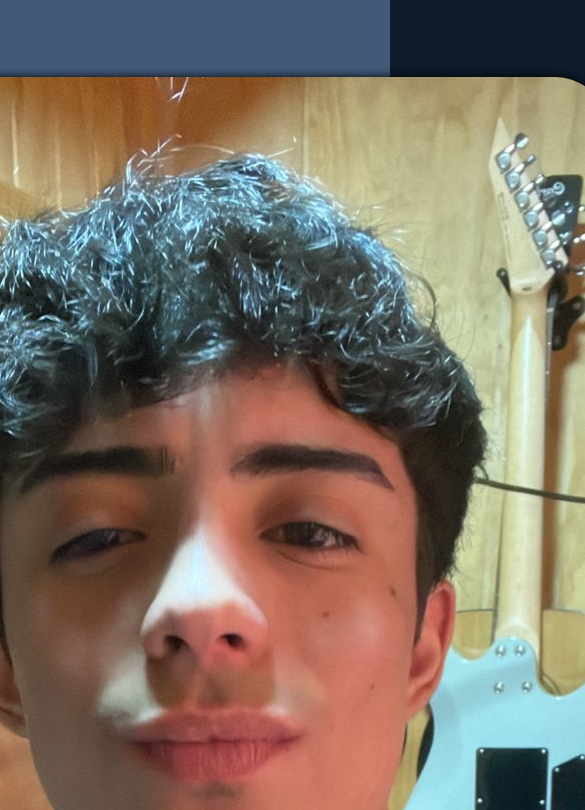
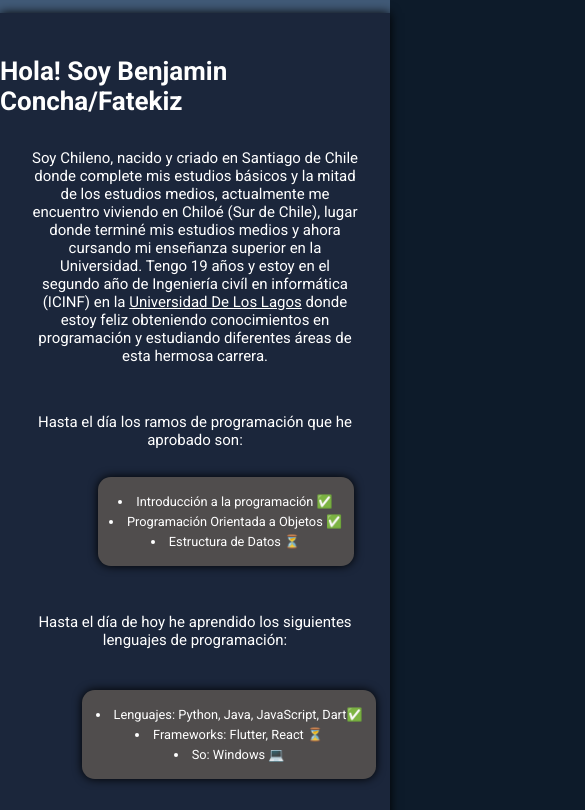
Before and after one commit to Fatekiz/Portfolio-FatekiDev, a plain HTML site: page index.html in a window 390 px wide. Shown: the part 101-911 px from the top of the page, 585 px wide, since content can reach past the window. Drawn offline with Linux system fonts and the light colour scheme.

Commit message:
Primer avance con implementacion de responsive

```diff
--- a/index.html
+++ b/index.html
@@ -39,7 +39,7 @@
                         y ahora cursando mi enseñanza superior en la Universidad. Tengo 19 años y estoy en el segundo año de Ingeniería civíl en informática (ICINF) en la
                         <a style="color: white;" href="https://www.ulagos.cl/">Universidad De Los Lagos</a> donde estoy feliz obteniendo conocimientos en programación
                         y estudiando diferentes áreas de esta hermosa carrera.<br><br>
-                        Hasta el día los ramos de programación que he aprobado son:
+                        <p id="mini-p">Hasta el día los ramos de programación que he aprobado son:</p>
                         <div id="ramos">
                             <ul style="list-style-position: inside; margin: 0; padding: 0;">
                                 <li style="margin-bottom: 5px;">Introducción a la programación ✅</li>
@@ -48,7 +48,7 @@
                             </ul>
                         </div>
                         <br>
-                        Hasta el día de hoy he aprendido los siguientes lenguajes de programación:
+                        <p id="mini-p2"> Hasta el día de hoy he aprendido los siguientes lenguajes de programación: </p>
                         <div id="languajes">
                             <ul style="list-style-position: inside; margin: 0; padding: 0;">
                                 <li style="margin-bottom: 5px;"> Lenguajes: Python, Java, JavaScript, Dart✅</li>
@@ -57,9 +57,9 @@
                             </ul>
                         </div>
                         <br>
-                        En cuanto a mis habilidades, soy rápido para aprender, me gusta trabajar en equipo, soy responsable
+                        <p id="mini-p3">En cuanto a mis habilidades, soy rápido para aprender, me gusta trabajar en equipo, soy responsable
                         y soy consciente de lo necesario que es mantenerse actualizado y estudiando en el mundo de la tecnología
-                        y la programación, por lo que siempre estoy buscando aprender algo nuevo. Me gusta mucho el desarrollo de aplicaciones móviles y web,
+                        y la programación, por lo que siempre estoy buscando aprender algo nuevo. Me gusta mucho el desarrollo de aplicaciones móviles y web. </p>
                     </p>
                 </div>
             </div>
--- a/style.css
+++ b/style.css
@@ -311,26 +311,87 @@ a {
 }
 
 
+
+
+
 /* Resposividad (Celular) */
+@media (max-width: 768px ) {
 
-@media (max-width: 768px ) {
-.con_about_me,
-.gh_desc,
-.work1,
-.work2 {
-    flex-direction: column;
+#header{
+    height: 5em;
 }
 
-.con_about_me img,
-#img1,
-#img2 {
+/*revisar el title header*/
+
+.sec_about_me{
+    height: auto;
     width: 100%;
-    height: auto;
+    padding: 2em 0;
+    margin: 0;          /*Listo*/
 }
 
-.desc1,
-.desc2 {
+.con_about_me{
+    display: flex;
+    flex-direction: column-reverse;
+    height: auto;
     width: 100%;
-    padding: 1em
+    margin: 0;
+    padding: 0;
 }
+
+.con_img{
+    padding-top: 1em;
+    height: auto;
+    width: 100%;
+    display: flex;
+    justify-content: center;
 }
+.con_img img {
+    height: 20em;
+    display: block;
+}
+.cont_text{
+    width: 100%;
+    margin: 0;
+    display: flex;
+    flex-direction: column;
+    border-radius: 0;
+}
+
+.con_title{
+    padding: 2em 0 0 0 ;
+    font-size: small;
+    margin: 0;
+}
+
+.paragraph{
+    margin: 0;
+    width: 100%;
+}
+
+.paragraph p{
+    padding: 0 2em;
+    font-size: 15px;
+}
+
+.paragraph #mini-p{
+    font-size: 15px;
+}
+
+.paragraph #mini-p2{
+    font-size: 15px;
+}
+
+.paragraph #mini-p3{
+    font-size: 15px;
+}
+
+#ramos{
+    margin: 1em 0 1em 25%;
+}
+
+#languajes{
+    margin: 2em 0 0 21%;
+}
+
+}
```
